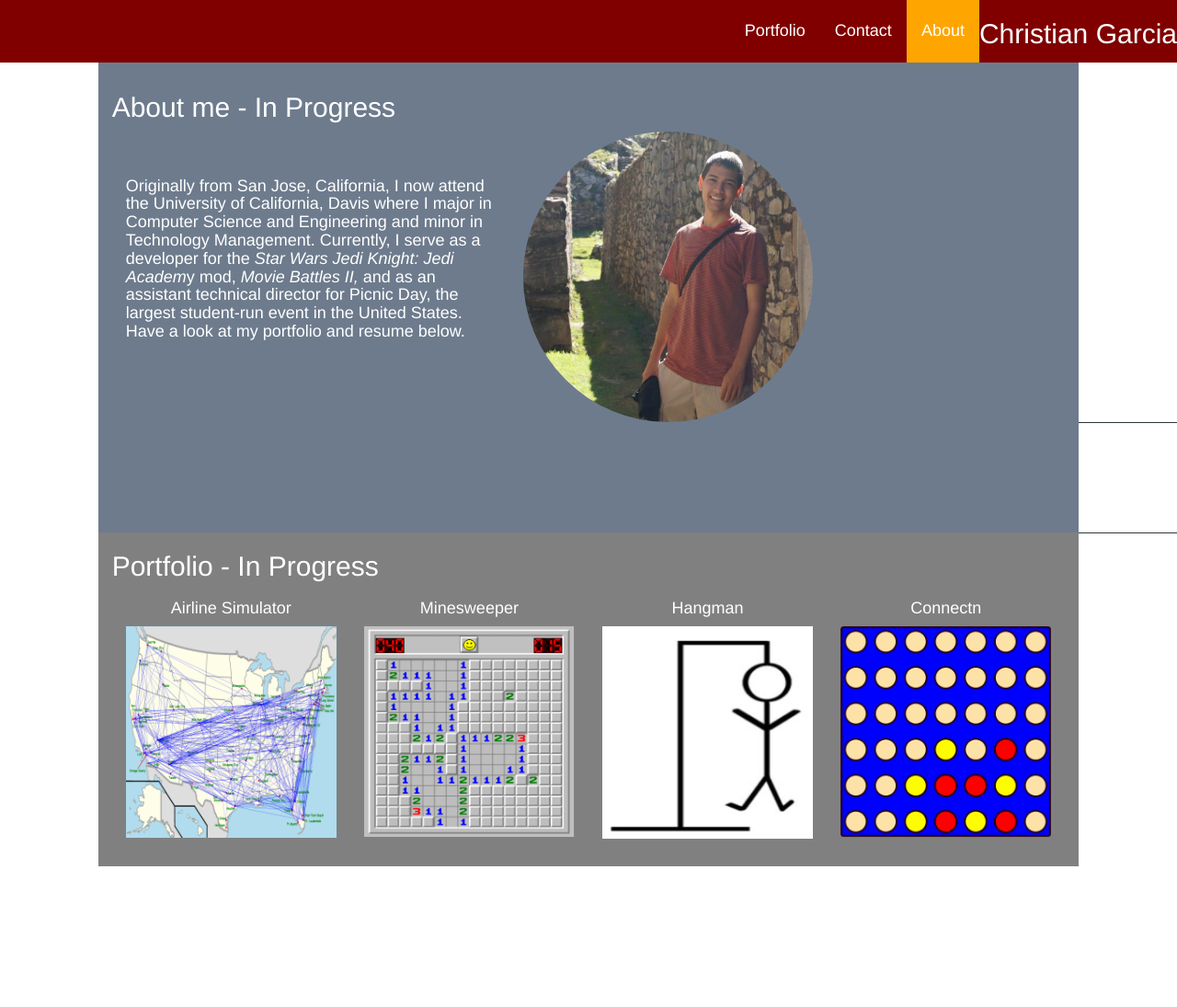
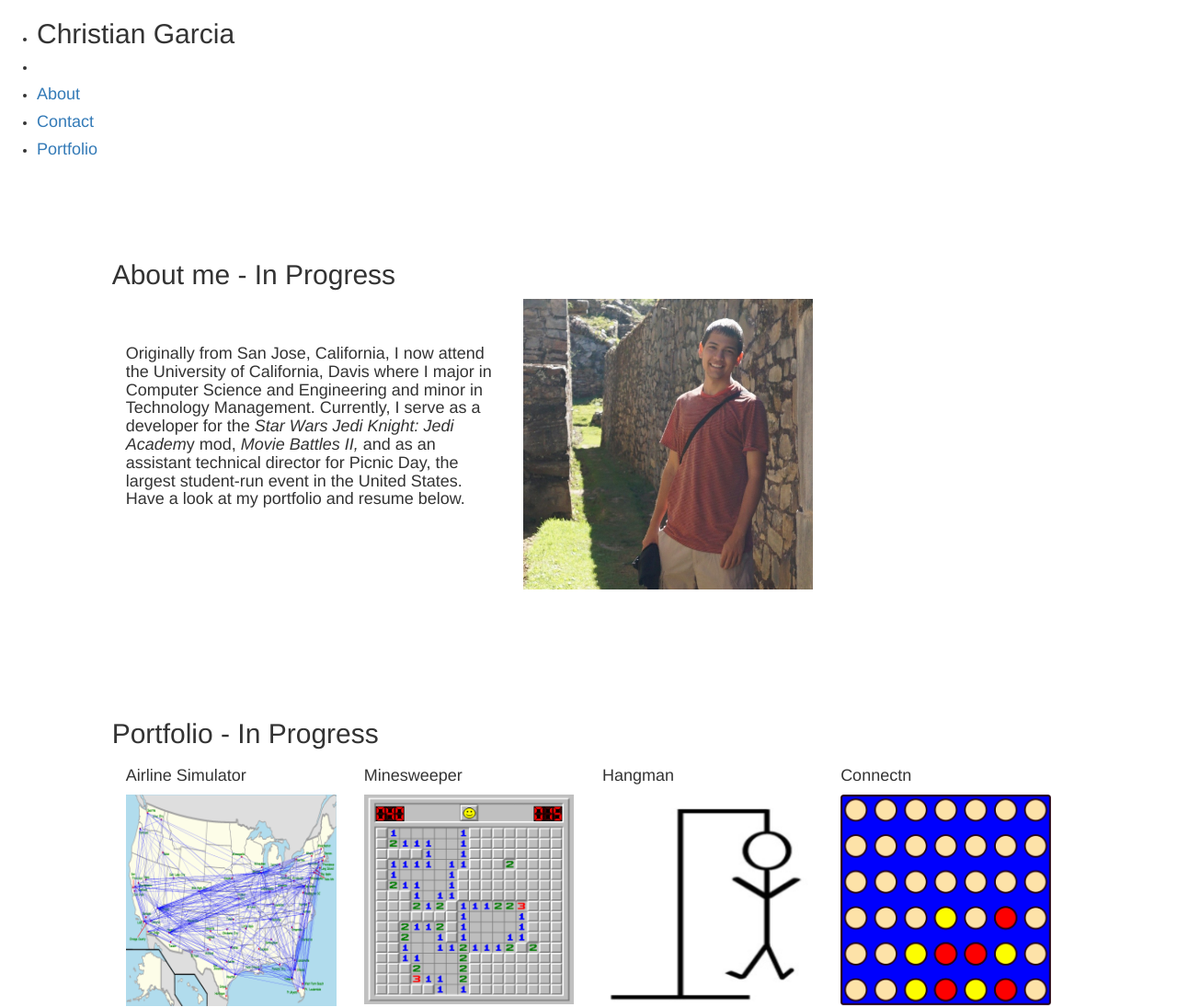
Before and after one commit to KitanGarcia/KitanGarcia.github.io, a Jekyll site: the page index.html, which Jekyll copies as it is, in a window 1280 px wide and 1095 px high. Shown: the whole window at 92% size. Built offline with Jekyll 4.4.1, drawn with Linux system fonts in a browser that asks for light colours.

Commit message:
Update main.css

```diff
--- a/css/main.css
+++ b/css/main.css
@@ -64,9 +64,10 @@ ul
   position: fixed;
   width: 100%;
   opacity: 1;
-  z-index: 99; /*Makes navbar opaque*/
+  z-index: 99; /*Makes navbar opaque*//*
 }
-
+*/
+/*
 li
 {
   float: right;
@@ -149,7 +150,7 @@ li a:link
 {
   color: white;
   opacity: 1;
-  text-align: center; /*tests after this in projects*/
+  text-align: center; /*tests after this in projects*//*
   width 300px;
   height: 300px;
   overflow: hidden;
@@ -172,9 +173,9 @@ ul
   position: fixed;
   width: 100%;
   opacity: 1;
-  z-index: 99; /*Makes navbar opaque*/
-}
-
+  z-index: 99; /*Makes navbar opaque*//*
+}*/
+/*
 li
 {
   float: right;
```
